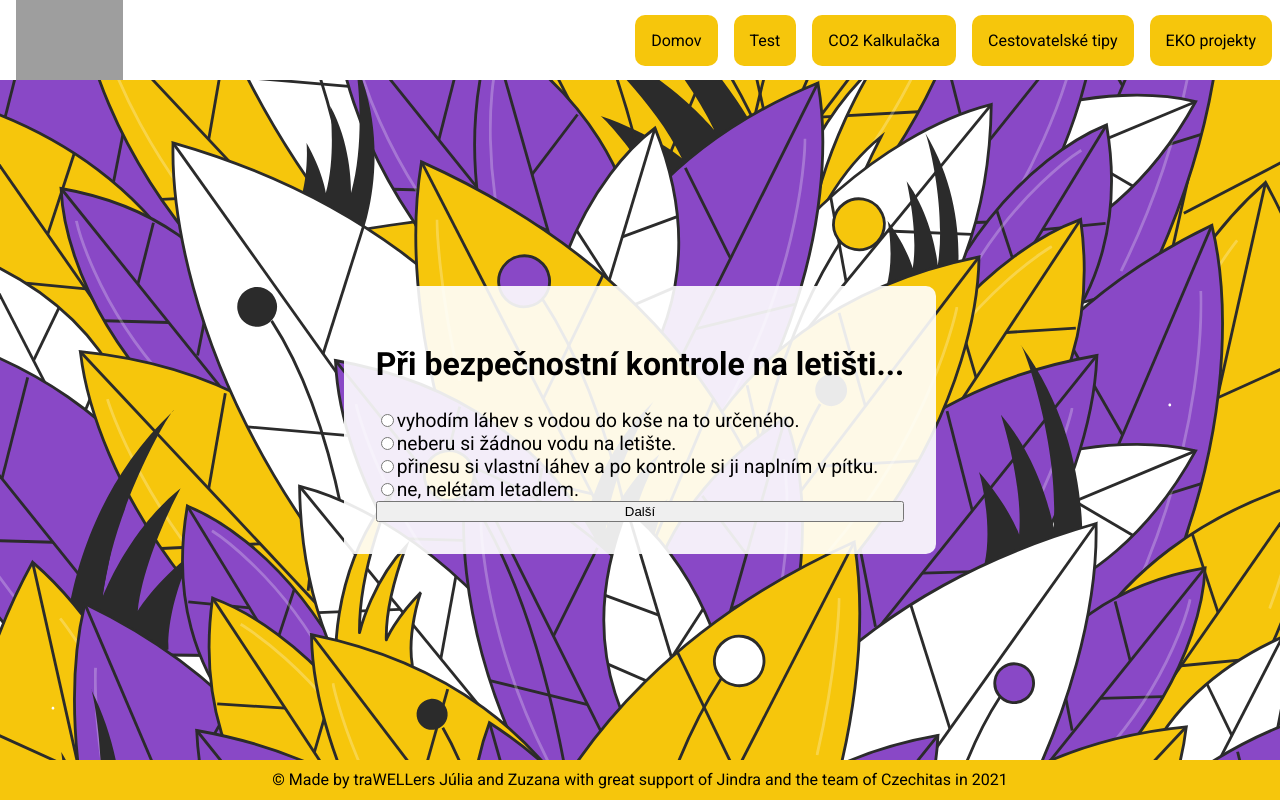
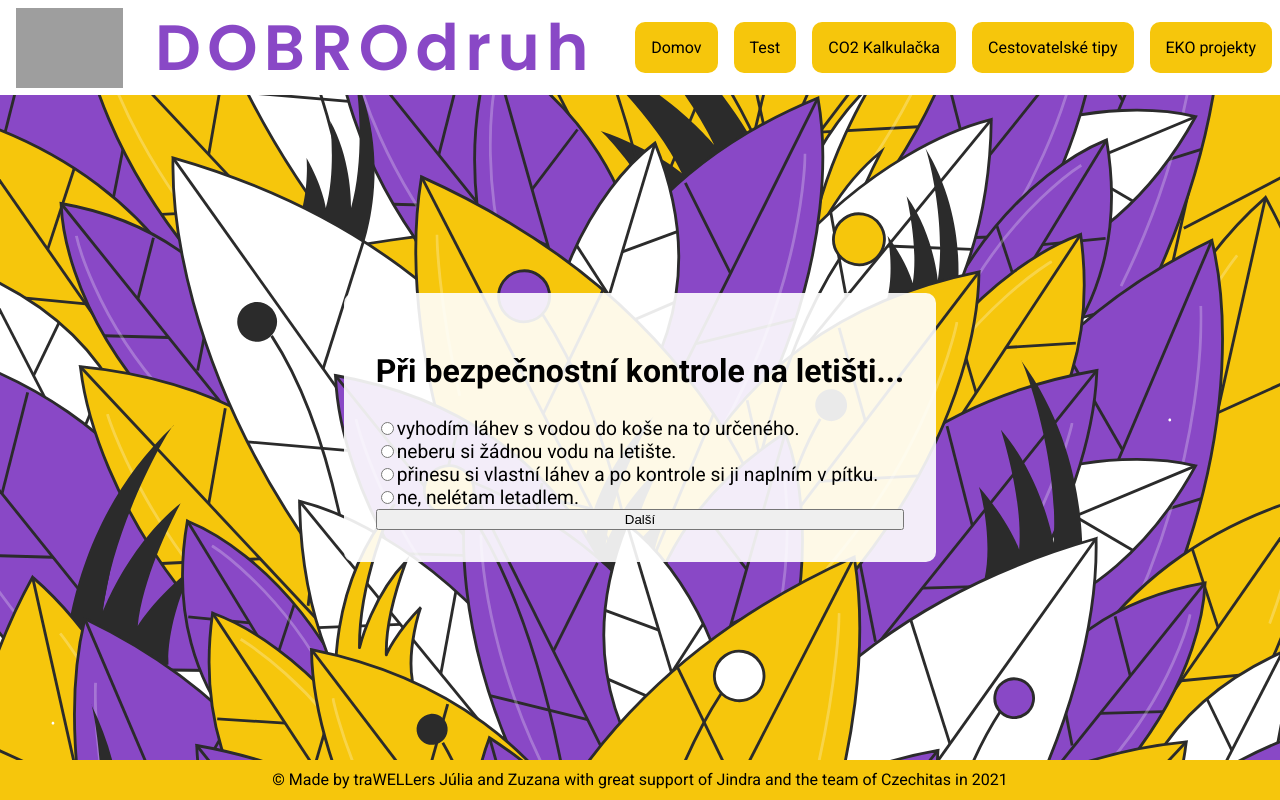
Before and after one commit to franozuz/DOBROdruh, a React app: page /test/1 in a window 1280 px wide. Built offline with nearby package versions, Linux system fonts and the light colour scheme; grey boxes are pictures that could not be loaded.

Commit message:
title added to header

```diff
--- a/src/Projects/Project/style.css
+++ b/src/Projects/Project/style.css
@@ -29,4 +29,5 @@
   text-decoration: none;
   text-align: right;
   margin-right: 1rem;
+  margin-bottom: 1rem;
 }
--- a/src/Test/Result/index.jsx
+++ b/src/Test/Result/index.jsx
@@ -7,12 +7,11 @@ const Result = () => {
   const [displayResult, setDisplayResult] = useState(null);
 
   const result = localStorage.getItem('result');
-  if(!result) {
-    return <Redirect to="/test/1" />
+  if (!result) {
+    return <Redirect to="/test/1" />;
   }
 
   useEffect(() => {
-
     if (result) {
       setDisplayResult(result);
     }
@@ -32,12 +31,17 @@ const Result = () => {
           Tvoje DOBROdružné skóre není moc vysoké. Ale jsi tady a to je dobrý
           začátek. Už jen tím, že se o tuto problematiku zajímáš, dostáváš 10
           plusových bludišťáků. Ješte pár a bude z tebe DOBROdruh! Tak koukni na
-          seznam tipů, jak cestovat udržitelněji a získat nějaké ty body navíc.
+          seznam tipů, jak cestovat udržitelněji a získej příště nějaké ty body
+          navíc.
         </p>
         <div className="result__nav">
-          <button className="result__button" onClick={handleResetTest}>Reštart testu</button>
+          <button className="result__button" onClick={handleResetTest}>
+            Reštart testu
+          </button>
           <Link to="/tips">
-            <button className="result__button">Tipy na udržitelné cestování</button>
+            <button className="result__button">
+              Tipy na udržitelné cestování
+            </button>
           </Link>
           <Link to="/projects">
             <button className="result__button">EKO projekty</button>
--- a/src/Test/index.jsx
+++ b/src/Test/index.jsx
@@ -44,7 +44,7 @@ const Test = () => {
   const history = useHistory();
 
   const result = localStorage.getItem('result');
-  if (result){
+  if (result) {
     return <Redirect to="/test/result" />;
   }
 
@@ -73,7 +73,7 @@ const Test = () => {
   };
 
   const handleBack = () => {
-    history.goBack();
+    history.push(`/test/${validId - 1}`);
   };
 
   return (
--- a/src/index.jsx
+++ b/src/index.jsx
@@ -14,6 +14,7 @@ const App = () => {
     <Router>
       <nav>
         <img src="/assets/img/logo.svg" alt="logo DOBROdruh"></img>
+        <div className="title">DOBROdruh</div>
         <ul>
           <li>
             <Link to="/">Domov</Link>
--- a/src/style.css
+++ b/src/style.css
@@ -1,4 +1,5 @@
-@import url('https://fonts.googleapis.com/css2?family=Roboto+Slab:wght@100;200;300;400;500&family=Roboto:wght@300;400;500;700&display=swap');
+@import url('https://fonts.googleapis.com/css2?family=Roboto+Slab:wght@100;200;300;400;500&family=Roboto:wght@300;400;500;700&family=Poppins:wght@600;800&display=swap');
+
 
 * {
   box-sizing: border-box;
@@ -59,6 +60,14 @@ nav > ul > li {
   margin: 0 0.5rem;
 }
 
+.title {
+  font-family: "Poppins", sans-serif;
+  font-size: 4rem;
+  font-weight: 600;
+  color: #8948c6;
+  letter-spacing: 0.4rem;
+}
+
 h1 {
   font-size: 3rem;
   color: #8948c6;
```
